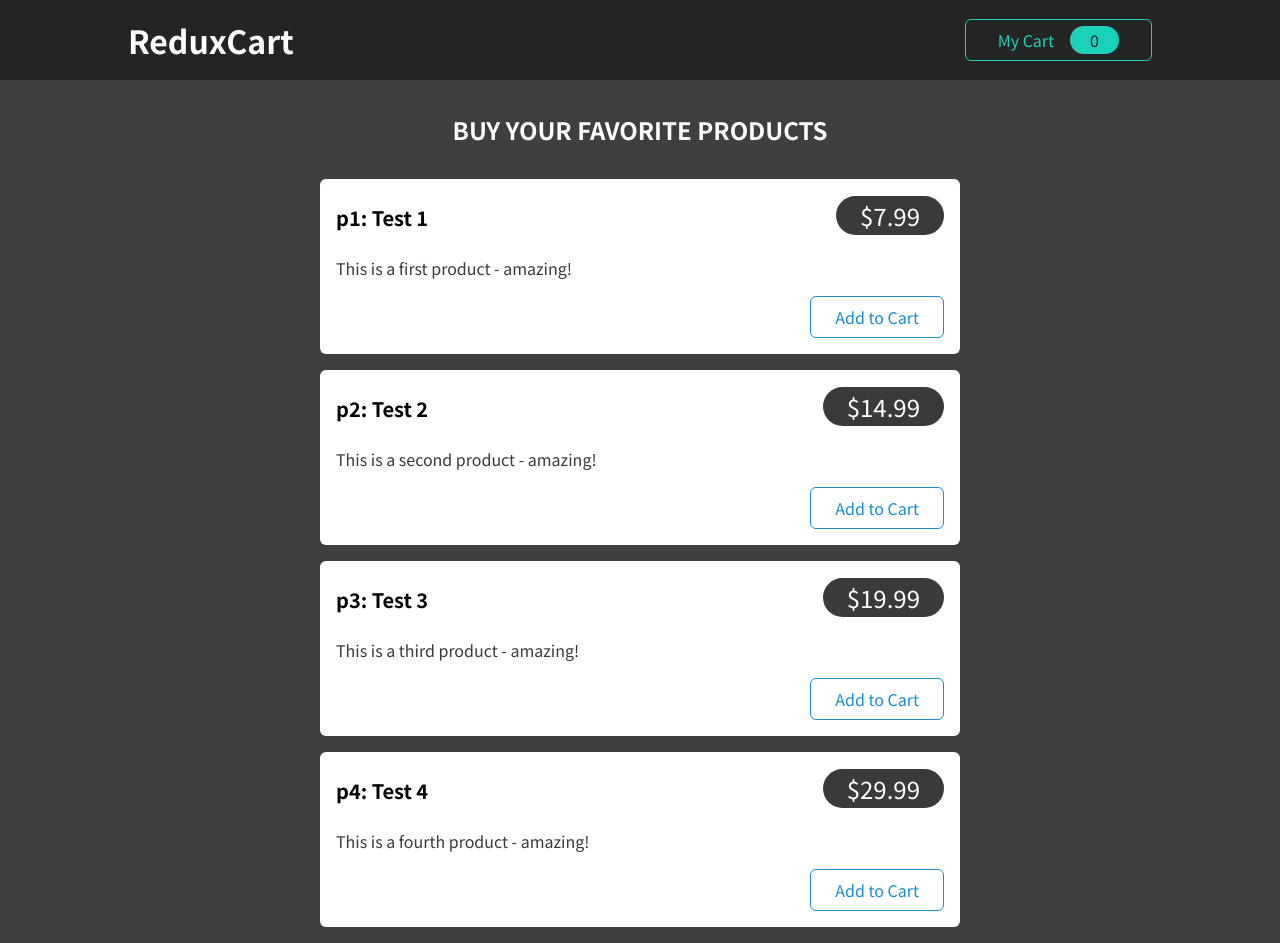
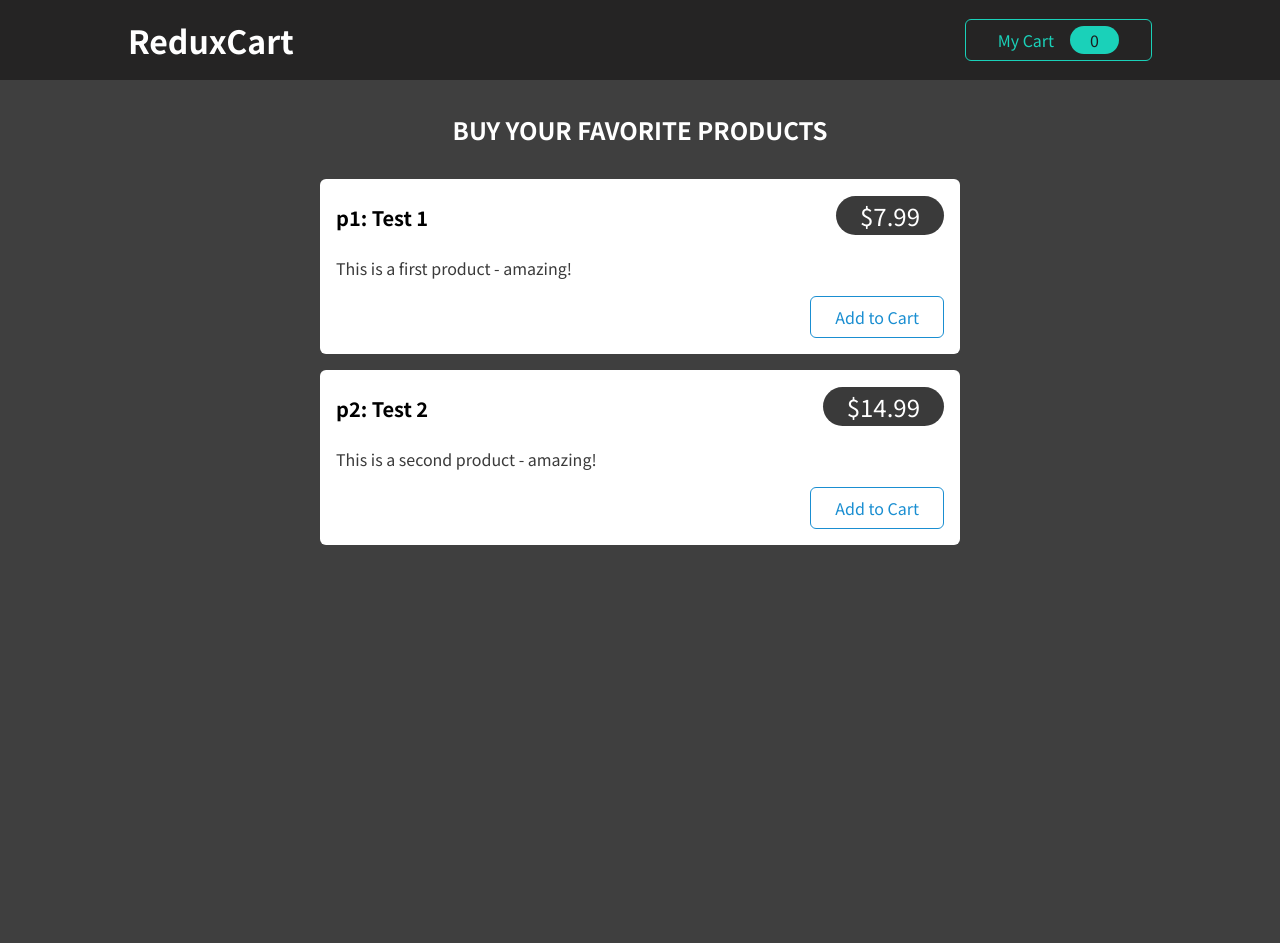
Before and after one commit to Mo3wadIbrahim/redux-advanced-app, a React (Create React App) app: page / in a window 1280 px wide. After the commit the page ends 800 px from the top, so only its background shows below. Built offline with nearby package versions, Linux system fonts and the light colour scheme.

Commit message:
App Update

```diff
--- a/src/components/Shop/Products.js
+++ b/src/components/Shop/Products.js
@@ -13,18 +13,6 @@ const DUMMY_PRODUCTS = [
     price: 14.99,
     title: "Test 2",
     description: "This is a second product - amazing!",
-  },
-  {
-    id: "p3",
-    price: 19.99,
-    title: "Test 3",
-    description: "This is a third product - amazing!",
-  },
-  {
-    id: "p4",
-    price: 29.99,
-    title: "Test 4",
-    description: "This is a fourth product - amazing!",
   },
 ];
 const Products = () => {
```
